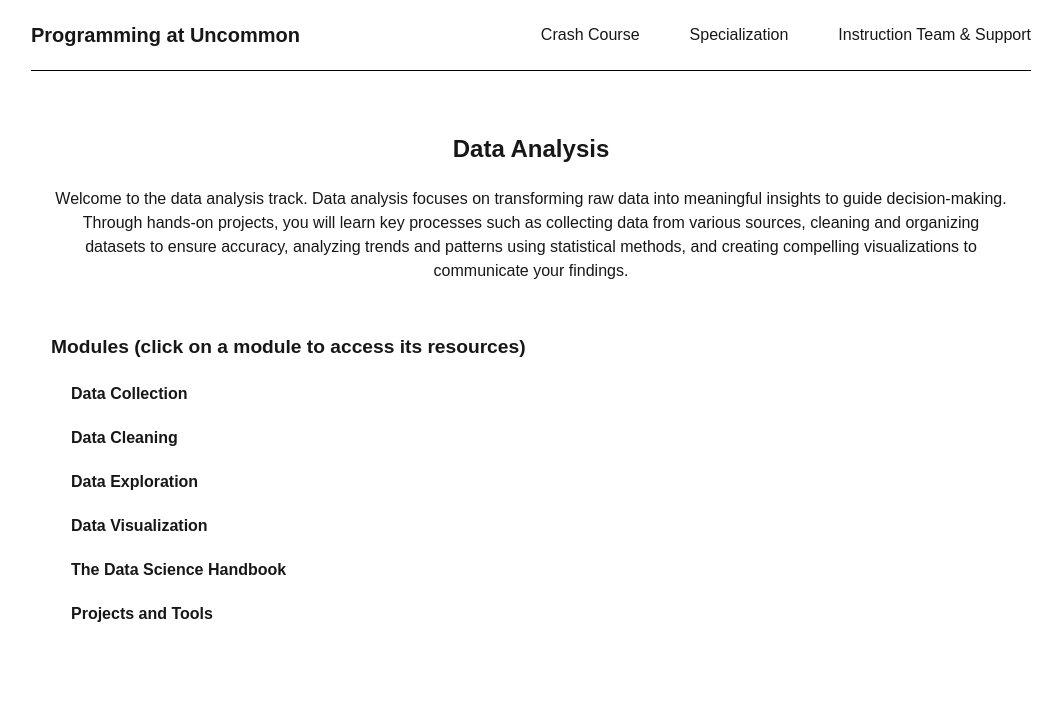
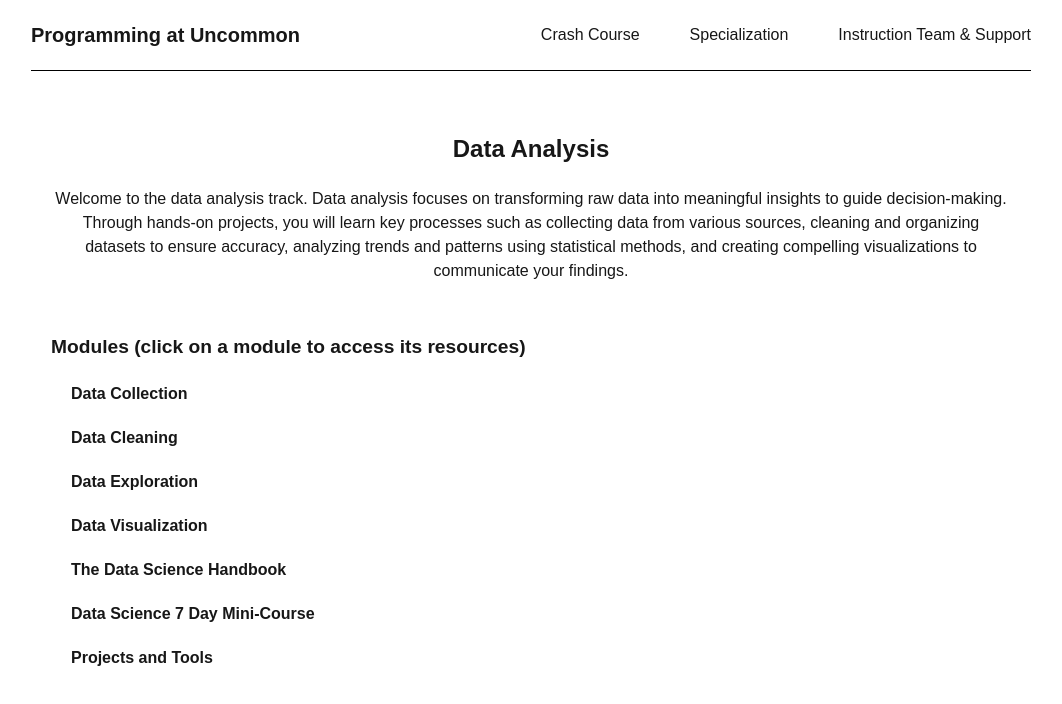
Before and after one commit to samzana/programming-curriculum-site, a Next.js app: page /specialization/dataanalysis in a window 1280 px wide. Shown: the top 704 px of the page, without its empty margins (109-1171 px from the left). Built offline with nearby package versions, Linux system fonts and the light colour scheme.

Commit message:
add next level 7 day mini-course

```diff
--- a/app/specialization/dataanalysis/data.tsx
+++ b/app/specialization/dataanalysis/data.tsx
@@ -112,9 +112,12 @@ const dataScienceHandbookResources = [
     },
 ]
 
-export { dataCollectionResources }
-export { dataCleaningResources }
-export { dataExplorationResources }
-export { dataVisualizationResources }
-export { projectsResources }
-export { dataScienceHandbookResources }
+const nextLevelMinicourseResources = [
+    {
+        description: "Next Level Data Science 7 Day Mini-Course",
+        url: "https://machinelearningmastery.com/next-level-data-science-7-day-mini-course/?ref=dailydev"
+    },
+]
+
+
+export { dataCollectionResources, dataCleaningResources, dataExplorationResources, dataVisualizationResources, projectsResources, dataScienceHandbookResources, nextLevelMinicourseResources }
--- a/app/specialization/dataanalysis/page.tsx
+++ b/app/specialization/dataanalysis/page.tsx
@@ -1,6 +1,6 @@
 import Accordion from "@/app/components/Accordion"
 import Navbar from "@/app/components/Navbar"
-import { dataCleaningResources, dataCollectionResources, dataExplorationResources, dataScienceHandbookResources, dataVisualizationResources, projectsResources } from "./data"
+import { dataCleaningResources, dataCollectionResources, dataExplorationResources, dataScienceHandbookResources, dataVisualizationResources, nextLevelMinicourseResources, projectsResources } from "./data"
 
 const DataAnalysis = () => {
     return (
@@ -37,6 +37,10 @@ const DataAnalysis = () => {
                         content= { dataScienceHandbookResources }
                     />
                     <Accordion
+                        heading="Data Science 7 Day Mini-Course"
+                        content= { nextLevelMinicourseResources }
+                    />
+                    <Accordion
                         heading="Projects and Tools"
                         content= { projectsResources }
                     />
```
